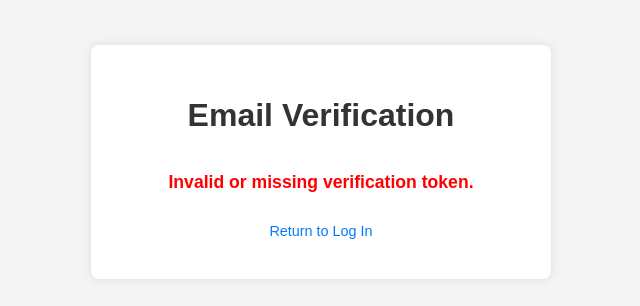
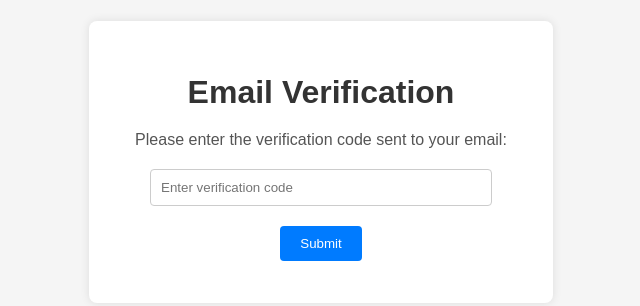
Before and after one commit to cobutech/COBU-TECH-PREMIUM-WEBSITE-, a plain HTML site: page Dashboard/Html/verification.html in a window 1280 px wide. Shown: the part 238-544 px from the top of the page, without its empty margins (319-959 px from the left). Drawn offline with Linux system fonts and the light colour scheme.

Commit message:
𝐏𝐑𝐄𝐌𝐈𝐔𝐌

```diff
--- a/Dashboard/Html/verification.html
+++ b/Dashboard/Html/verification.html
@@ -1,43 +1,70 @@
- <!DOCTYPE html>
- <html lang="en">
+<!DOCTYPE html><html lang="en">
 <head>
     <meta charset="UTF-8">
     <meta name="viewport" content="width=device-width, initial-scale=1.0">
     <title>Email Verification</title>
     <link rel="stylesheet" href="../Css/verification.css">
+    <style>
+        body {
+            font-family: Arial, sans-serif;
+            display: flex;
+            justify-content: center;
+            align-items: center;
+            height: 100vh;
+            background-color: #f5f5f5;
+        }
+        .verification-container {
+            background: white;
+            padding: 2rem;
+            border-radius: 8px;
+            box-shadow: 0 0 10px rgba(0, 0, 0, 0.1);
+            text-align: center;
+        }
+        input[type="text"] {
+            width: 80%;
+            padding: 10px;
+            margin-top: 10px;
+            margin-bottom: 20px;
+            border: 1px solid #ccc;
+            border-radius: 4px;
+        }
+        button {
+            padding: 10px 20px;
+            background-color: #007bff;
+            color: white;
+            border: none;
+            border-radius: 4px;
+            cursor: pointer;
+        }
+        button:hover {
+            background-color: #0056b3;
+        }
+        .error {
+            color: red;
+            margin-top: 10px;
+        }
+    </style>
 </head>
 <body>
     <div class="verification-container">
         <h1>Email Verification</h1>
-         <div id="verification-message">
-             <p>Verifying your email address...</p>
-             <div class="loading-spinner"></div>
-         </div>
-         <p class="redirect-message">You will be redirected shortly.</p>
-     </div>
+        <p>Please enter the verification code sent to your email:</p>
+        <input type="text" id="verification-code" placeholder="Enter verification code">
+        <br>
+        <button onclick="verifyCode()">Submit</button>
+        <p id="error-message" class="error"></p>
+    </div><script>
+    function verifyCode() {
+        const codeInput = document.getElementById('verification-code').value.trim();
+        const errorMessage = document.getElementById('error-message');
 
-     <script>
-         document.addEventListener('DOMContentLoaded', () => {
-             const urlParams = new URLSearchParams(window.location.search);
-             const token = urlParams.get('token');
-             const messageDiv = document.getElementById('verification-message');
-             const redirectMessage = document.querySelector('.redirect-message');
+        if (codeInput === '123456') { // Example valid code
+            window.location.href = '../house.html';
+        } else {
+            errorMessage.textContent = 'Invalid verification code. Please try again.';
+        }
+    }
+</script>
 
-             console.log('Verification Token:', token);
-
-             // Simulate server-side verification (replace with actual API call)
-             setTimeout(() => {
-                 if (token === 'validToken123') { // Replace with your actual validation logic
-                     messageDiv.innerHTML = "<p class='success'>Your email has been successfully verified!</p>";
-                     setTimeout(() => {
-                         window.location.href = '../house.html'; // Redirect to house.html
-                     }, 3000);
-                 } else {
-                     messageDiv.innerHTML = "<p class='error'>Invalid or missing verification token.</p>";
-                     redirectMessage.innerHTML = "<p><a href='../login.html'>Return to Log In</a></p>";
-                 }
-             }, 2500);
-         });
-     </script>
 </body>
 </html>
```
Lines whose indentation alone changed are shown as unchanged.
